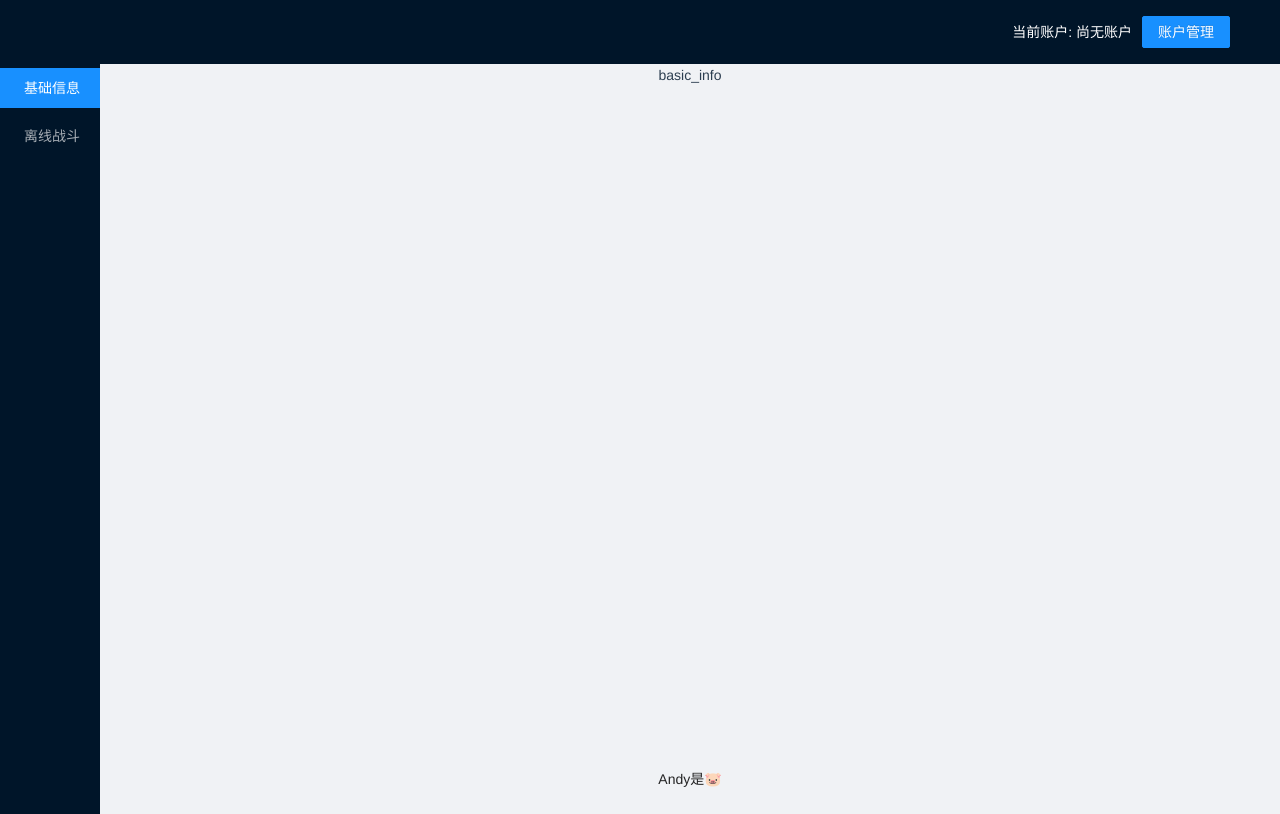
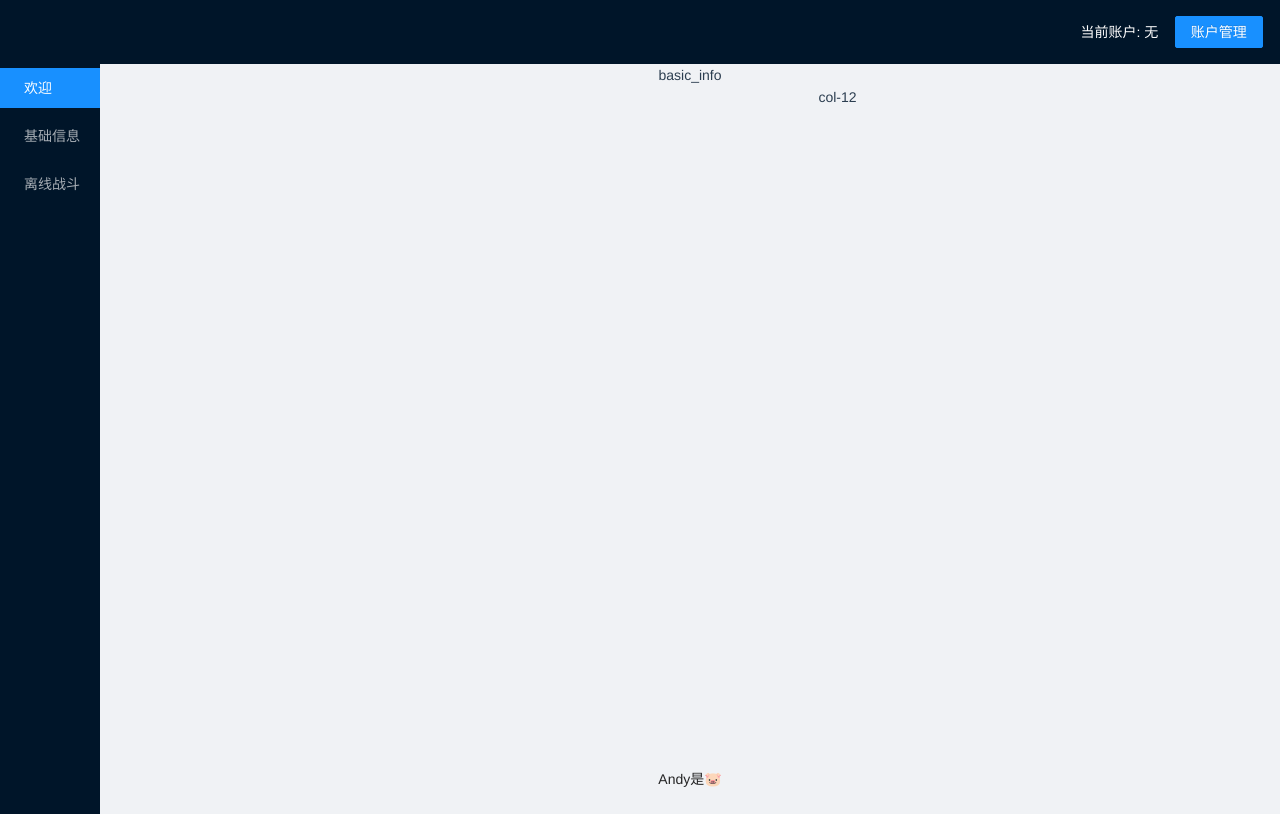
Before and after one commit to zsm85887823/ywzj-offline, a Vue app: page /basic-info in a window 1280 px wide. Built offline with nearby package versions, Linux system fonts and the light colour scheme.

Commit message:
垃圾响应式

```diff
--- a/src/layout/components/AccountSetting.vue
+++ b/src/layout/components/AccountSetting.vue
@@ -7,7 +7,7 @@
     breakpoint="lg"
   >
     <a-row>
-      <a-col :span="11">
+      <a-col :xs="24" :sm="24" :md="24" :lg="10" :xl="10">
         <h3 style="text-align: center">账户列表</h3>
         <span v-show="accountList && accountList.length == 0">尚无账户</span>
         <ul class="account-list">
@@ -16,23 +16,24 @@
             <a-button
               style="float: right"
               size="small"
+              v-show="item.nickName != currentAccount"
               @click="changeAccount(item)"
               >设为当前</a-button
             >
           </li>
         </ul>
       </a-col>
-      <a-col :span="2">
+      <a-col :xs="0" :sm="0" :md="0" :lg="2" :xl="2">
         <a-divider type="vertical" style="height: 100%" />
       </a-col>
-      <a-col :span="11">
+      <a-col :xs="24" :sm="24" :md="24" :lg="10" :xl="10">
         <h3 style="text-align: center">新增账户</h3>
         <a-form
           width="100%"
           :model="account"
           labelAlign="right"
-          :labelCol="{ span: 4 }"
-          :wrapperCol="{ span: 20 }"
+          :labelCol="{ sm: { span: 10 }, lg: { span: 4 } }"
+          :wrapperCol="{ sm: { span: 24 }, lg: { span: 20 } }"
         >
           <a-form-item label="账户名" name="username">
             <a-input v-model:value="account.username" />
@@ -46,6 +47,12 @@
           style="width: 8em; float: right"
           @click="addAccount"
           >确认</a-button
+        >
+        <a-button
+          type="primary"
+          style="width: 8em; margin-left: 1px"
+          @click="clearAccount"
+          >清空账号</a-button
         >
       </a-col>
     </a-row>
@@ -65,8 +72,18 @@ export default defineComponent({
   },
   setup(props) {
     const store = useStore();
-    const accountList = ref(store.getters.accountList || []);
     var accounts = reactive({ accounts: [] });
+    const checkAccounts = () => {
+      if (localStorage.getItem("accounts")!="") {
+        store.state.account.accountList = JSON.parse(
+          localStorage.getItem("accounts")
+        );
+
+      }
+    };
+    checkAccounts()
+    const accountList = ref(store.state.account.accountList|| []);
+    const currentAccount = ref(store.state.account.currentAccount.nickName);
 
     const account = reactive({
       username: "miyling",
@@ -76,8 +93,13 @@ export default defineComponent({
       store.dispatch("account/changeAccount", key);
       message.info("账号已切换成：" + key.nickName);
     };
+    const clearAccount = () => {
+      store.state.account.accountList = [];
+      localStorage.setItem("accounts", "");
+    };
     const addAccount = async () => {
       try {
+
         accounts.accounts = store.state.account.accountList;
         let result = accounts.accounts.some((item) => {
           if (item.username == account.username) {
@@ -99,6 +121,7 @@ export default defineComponent({
           });
           message.info('账号："' + res.data.nickname + '"已添加成功');
           accounts.accounts = store.state.account.accountList;
+          localStorage.setItem("accounts", JSON.stringify(accounts.accounts));
 
           console.log(res);
         }
@@ -117,10 +140,13 @@ export default defineComponent({
     return {
       props,
       accountList,
+      currentAccount,
       account,
       addAccount,
       accounts,
       changeAccount,
+      clearAccount,
+      checkAccounts,
     };
   },
 });
--- a/src/layout/index.vue
+++ b/src/layout/index.vue
@@ -17,11 +17,19 @@
     </a-layout-sider>
     <a-layout>
       <a-layout-header>
-        <div style="float: right">
-          <span style="color: #fff; margin-right: 10px"
-            >当前账户: {{ nickName }}</span
-          >
-          <a-button type="primary" @click="showSetting"> 账户管理 </a-button>
+        <div :span="15" style="float: right">
+          <a-row>
+            <a-col :span="16">
+              <span style="color: #fff; "
+                >当前账户: {{ nickName }}</span
+              ></a-col
+            >
+            <a-col :span="8">
+              <a-button type="primary" @click="showSetting">
+                账户管理
+              </a-button></a-col
+            >
+          </a-row>
         </div>
       </a-layout-header>
       <a-layout-content style="min-height: 85vh">
@@ -48,7 +56,7 @@ export default defineComponent({
   setup() {
     const store = useStore();
     const { currentAccount, permission_routes } = store.getters;
-    const nickName = ref(currentAccount ? currentAccount.nickName : "尚无账户");
+    const nickName = ref(currentAccount ? currentAccount.nickName : "无");
     const chooseRoute = ref([permission_routes[0].path]);
 
     const visiable = ref(false);
--- a/src/router/index.js
+++ b/src/router/index.js
@@ -6,8 +6,14 @@ export const routes = [
     {
         path: "/",
         component: Layout,
-        redirect: "/basic-info",
+        redirect: "/welcome",
         children: [
+
+            {
+                path: "/",
+                name: "欢迎",
+                component: () => import("@/views/welcome"),
+            },
             {
                 path: "/basic-info",
                 name: "基础信息",
--- a/src/views/basic_info/index.vue
+++ b/src/views/basic_info/index.vue
@@ -1,13 +1,25 @@
 <template>
-    basic_info
+  basic_info
+  <a-row>
+    <a-col :xs="24" :sm="24" :md="24" :lg="10" :xl="10">
+
+    </a-col>
+    <a-col :xs="24" :sm="24" :md="24" :lg="10" :xl="10">col-12</a-col>
+  </a-row>
+
+  <a-row >
+    <a-col :xs="24" :sm="24" :md="24" :lg="10" :xl="10">
+
+    </a-col>
+  </a-row>
 </template>
 
 <script>
 import { defineComponent } from "vue";
+//import { useStore } from "vuex";
+//import { orignApis } from "@/api";
 export default defineComponent({
-    name: "basic_info",
-    setup() {
-
-    },
-})
+  name: "basic_info",
+  setup() {},
+});
 </script>
--- /dev/null
+++ b/src/views/welcome.vue
@@ -0,0 +1,13 @@
+<template>
+<h2>Welcome</h2>
+</template>
+
+<script>
+export default {
+
+}
+</script>
+
+<style>
+
+</style>
```
